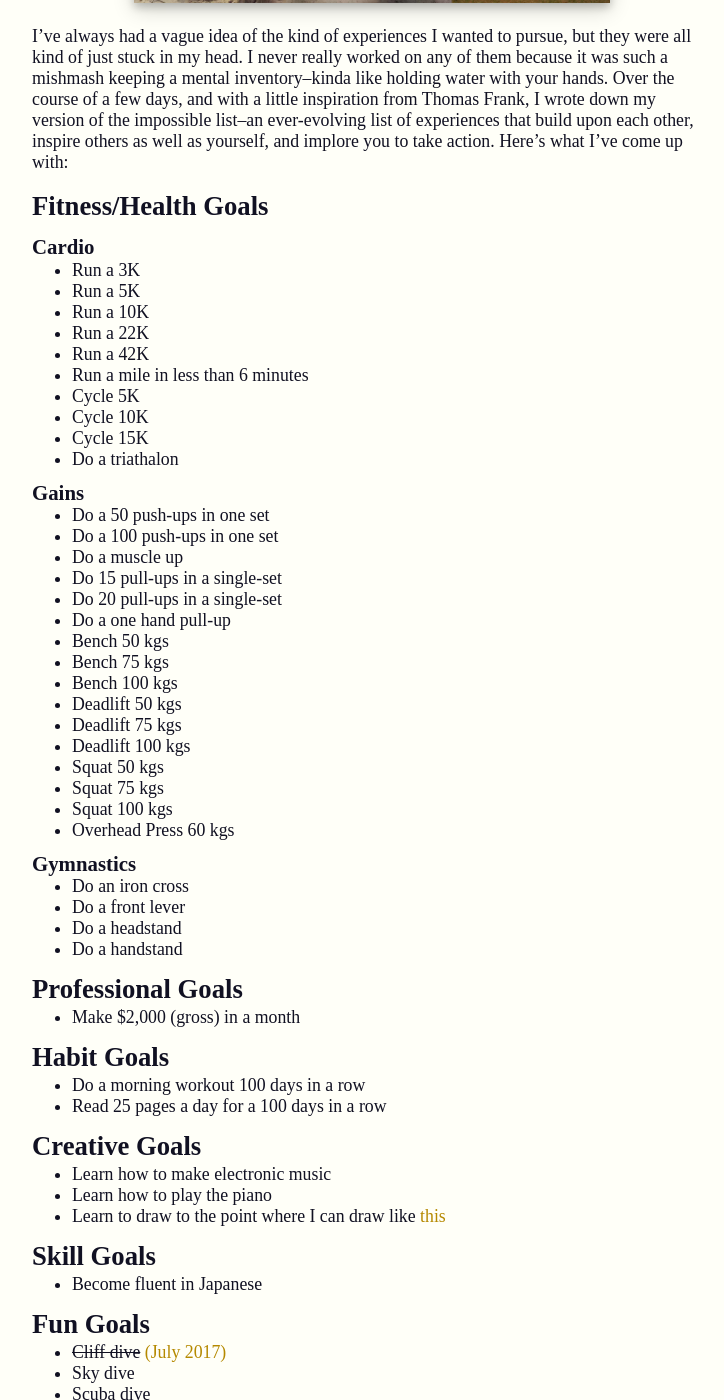
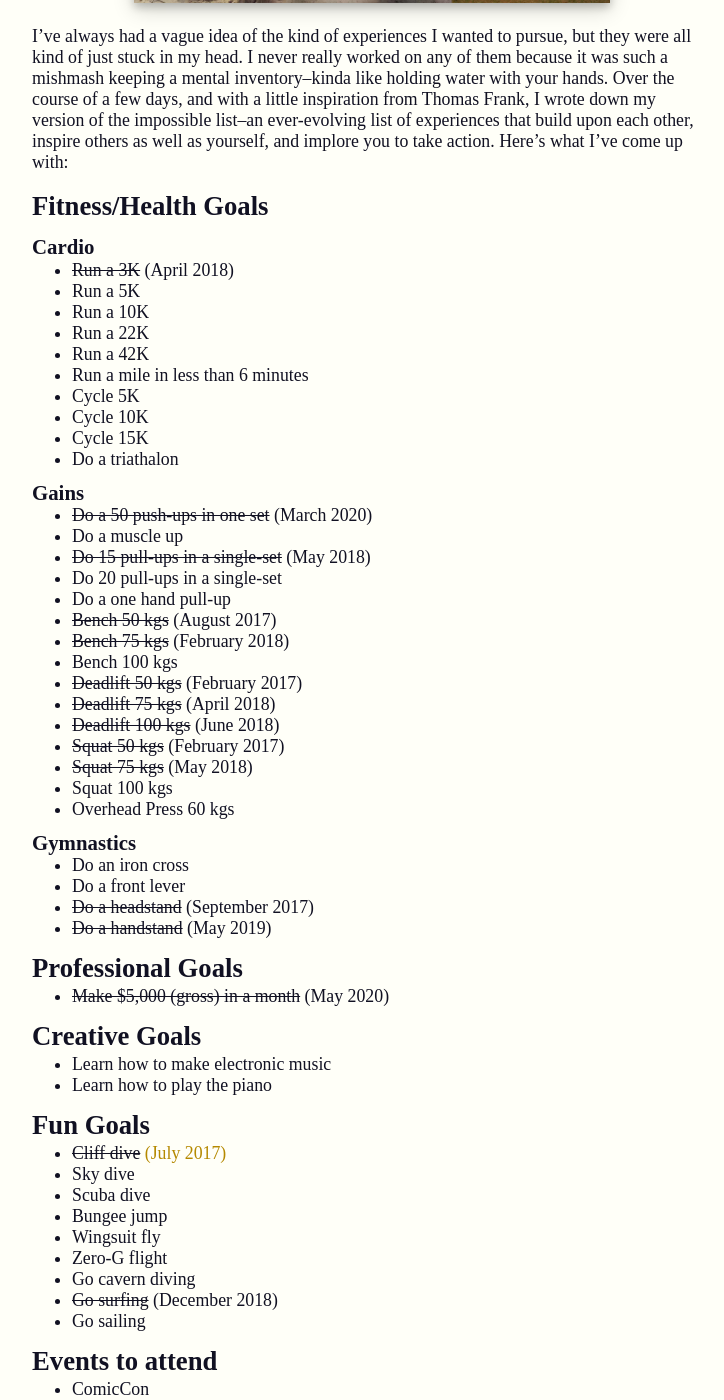
Before and after one commit to adyshake/adyshake.github.io, a Jekyll site: the page built from impossible.md, in a window 1280 px wide and 1400 px high, scrolled down 507 px. Shown: the whole window, without its empty margins (268-992 px from the left). Built offline with Jekyll 4.4.1, drawn with Linux system fonts in a browser that asks for light colours; nearby versions of some CDN libraries; some web fonts are replaced; some of the changed text lies outside the part shown.

Commit message:
Life updates

```diff
--- a/impossible.md
+++ b/impossible.md
@@ -13,7 +13,7 @@ I've always had a vague idea of the kind of experiences I wanted to pursue, but
 ## Fitness/Health Goals
 
 ### Cardio
-* Run a 3K
+* ~~Run a 3K~~ (April 2018)
 * Run a 5K
 * Run a 10K
 * Run a 22K
@@ -26,20 +26,19 @@ I've always had a vague idea of the kind of experiences I wanted to pursue, but
 
 ### Gains
 
-* Do a 50 push-ups in one set
-* Do a 100 push-ups in one set
+* ~~Do a 50 push-ups in one set~~ (March 2020)
 * Do a muscle up
-* Do 15 pull-ups in a single-set
+* ~~Do 15 pull-ups in a single-set~~ (May 2018)
 * Do 20 pull-ups in a single-set
 * Do a one hand pull-up
-* Bench 50 kgs
-* Bench 75 kgs
+* ~~Bench 50 kgs~~ (August 2017)
+* ~~Bench 75 kgs~~ (February 2018)
 * Bench 100 kgs
-* Deadlift 50 kgs
-* Deadlift 75 kgs
-* Deadlift 100 kgs
-* Squat 50 kgs
-* Squat 75 kgs
+* ~~Deadlift 50 kgs~~ (February 2017)
+* ~~Deadlift 75 kgs~~ (April 2018)
+* ~~Deadlift 100 kgs~~ (June 2018)
+* ~~Squat 50 kgs~~ (February 2017)
+* ~~Squat 75 kgs~~ (May 2018)
 * Squat 100 kgs
 * Overhead Press 60 kgs
 
@@ -47,28 +46,17 @@ I've always had a vague idea of the kind of experiences I wanted to pursue, but
 
 * Do an iron cross
 * Do a front lever
-* Do a headstand
-* Do a handstand
-
+* ~~Do a headstand~~ (September 2017)
+* ~~Do a handstand~~ (May 2019)
 
 ## Professional Goals
 
-* Make $2,000 (gross) in a month
-
-## Habit Goals
-
-* Do a morning workout 100 days in a row
-* Read 25 pages a day for a 100 days in a row
+* ~~Make $5,000 (gross) in a month~~ (May 2020)
 
 ## Creative Goals
 
 * Learn how to make electronic music
 * Learn how to play the piano
-* Learn to draw to the point where I can draw like [this][draw-like-this]
-
-## Skill Goals
-
-* Become fluent in Japanese
 
 ## Fun Goals
 
@@ -94,6 +82,7 @@ I've always had a vague idea of the kind of experiences I wanted to pursue, but
 * ~~Visit Sri Lanka~~ [(December 2018)][visit-srilanka]
 * ~~Visit UAE~~ [(1997)][visit-uae]
 * ~~Vist Oman~~ [(July 2017)][visit-oman]
+* ~~Vist USA~~ [(August 2019)][visit-usa]
 * Visit Thailand
 * Visit China
 * Visit Japan
@@ -109,34 +98,16 @@ I've always had a vague idea of the kind of experiences I wanted to pursue, but
 
 * ~~Graduate from college~~ [(January 2018)][graduate-college]
 * Graduate from grad school
-* Be self-sufficient and location-independent
+* ~~Be self-sufficient and location-independent~~ (August 2020)
 * “Retire” [Mr. Money Mustache-style][money-mustache] * by age 40 * (save $900k in 2014 dollars, live off of less than 4% $36,000/yr – from interest)
 * Maintain a loving, inspiring, happy relationship with my girlfriend
 * Get Married
-
-## Read 1000 Books
-List of books I've read:
-
-## 2017
-1. Ready Player One
-2. Deep Work
-3. Hitchhiker's Guide to the Galaxy
-4. Modern Romance
-5. The Shallows
-6. Mr. Penumbra's 24-Hour Bookstore
-
-## 2018
-
-1. Naoko
-2. Algorithms to Live By
-3. Predictably Irrational
-4. The New Turing Omnibus
 
 [money-mustache]:http://www.mrmoneymustache.com/2011/09/15/a-brief-history-of-the-stash-how-we-saved-from-zero-to-retirement-in-ten-years/
 [visit-srilanka]:/images/impossible/visit-srilanka.jpg
 [visit-uae]:/images/impossible/visit-uae.jpg
 [visit-oman]:/images/impossible/visit-oman.jpg
-[draw-like-this]:http://drawlikethis.com
+[visit-usa]:/images/impossible/visit-usa.jpg
 [cliff-dive]:https://youtu.be/XPeZyCxxVKA
 [graduate-college]:/images/impossible/graduate-college.jpg
 [impossible-banner]:/images/impossible/impossible-banner.jpg
```
Also changed, not shown: _posts/2019-11-30-a-hacky-gpu-switcher.md (+6 -6 lines), _posts/2019-12-25-writing-an-xposed-module-to-quit-social-media.md (+3 -3 lines), images/impossible/visit-usa.jpg (added).
